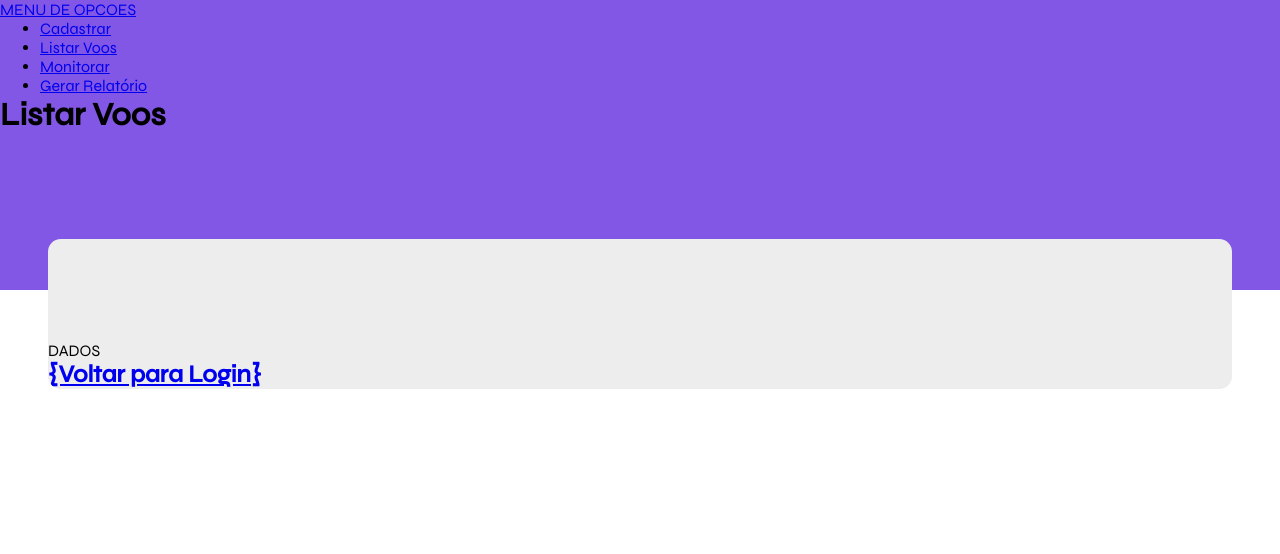
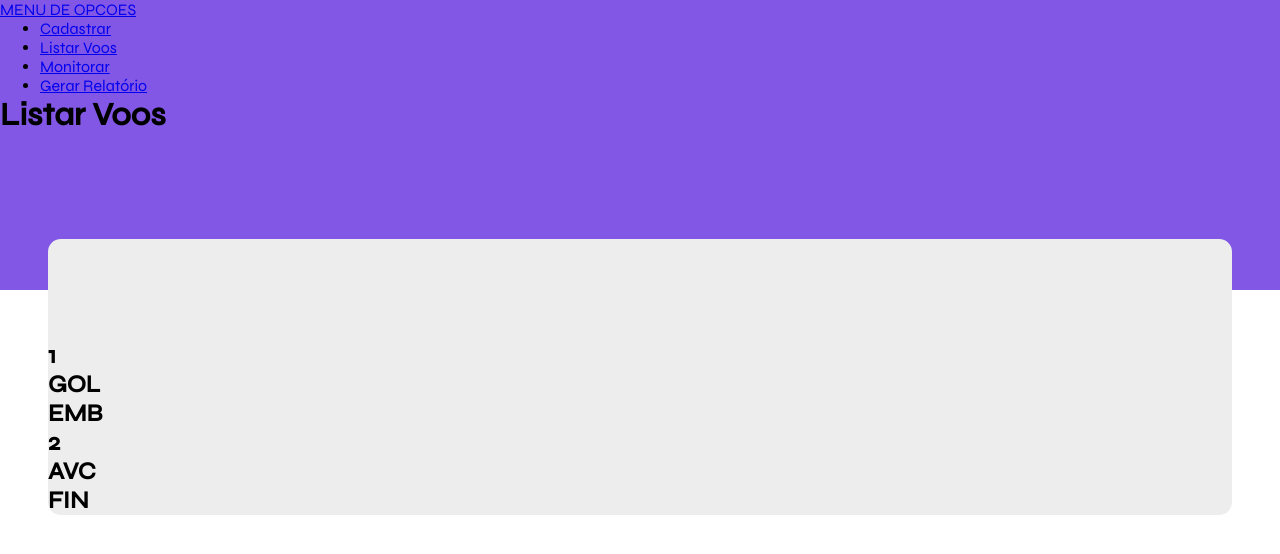
Before and after one commit to FengYungz/sistema_aeroporto, a Django app: page /central/ in a window 1280 px wide. Shown: the top 554 px of the page. Run offline with Django 4.2, Linux system fonts and the light colour scheme; data comes from the database, SQL or seed files in the repository.

Commit message:
adicionando a chave estrangeira

```diff
--- a/webapp/MyProj/book/forms.py
+++ b/webapp/MyProj/book/forms.py
@@ -19,4 +19,4 @@ class MonitorarVoo(forms.ModelForm):
 
     class Meta:
         model = Estado_Dinamico
-        fields = ('codigo', 'data_saida', 'data_chegada', 'status')
+        fields = ('voo', 'data_saida', 'data_chegada', 'status')
--- a/webapp/MyProj/book/models.py
+++ b/webapp/MyProj/book/models.py
@@ -33,6 +33,12 @@ class Voo(models.Model):
 		db_table = 'Voos'
 
 class Estado_Dinamico(models.Model):
+	voo = models.OneToOneField(
+        Voo,
+        on_delete=models.CASCADE,
+        primary_key=True,
+    )
+
 	STATUS = [
 		('EMB', 'Embarque'),
 		('PSO', 'Pouso'),
@@ -40,9 +46,6 @@ class Estado_Dinamico(models.Model):
 		('FIN', 'Finalizado'),
 		# adicionar mais estados aqui abaixo
 	]
-	id = models.BigAutoField(primary_key=True)
-
-	codigo = models.CharField(max_length=12, null=False)
 
 	data_saida = models.DateTimeField(blank=True)
 	data_chegada = models.DateTimeField(blank=True)
--- a/webapp/MyProj/book/views.py
+++ b/webapp/MyProj/book/views.py
@@ -47,7 +47,9 @@ def cadastrar(request):
 
 def central(request):
     # Listagem ainda não implementada no front
-    voos=Voo.objects.all()
+    filter = {}
+    # voos = Voo.objects.filter(filter)
+    voos = Estado_Dinamico.objects.select_related()
     context={'voos':voos}
     return render(request, 'central.html',context)
 
--- a/webapp/MyProj/template/central.html
+++ b/webapp/MyProj/template/central.html
@@ -3,6 +3,7 @@
 
 <!DOCTYPE html>
 <html lang="en">
+
 <head>
     <title>Central de Voo</title>
     <meta charset="UTF-8">
@@ -11,6 +12,7 @@
     <link rel="stylesheet" href="{% static 'css/global.css' %}" />
     <link rel="stylesheet" href="{% static 'css/home.css' %}" />
 </head>
+
 <body>
     {% block content %}
     <header>
@@ -26,10 +28,17 @@
             </div>
             <h1>Listar Voos</h1>
     </header>
-        <div class="dashboard">DADOS
-            <h2><a href="{% url 'login' %}">{Voltar para Login}</a></h2>
+    <div class="dashboard">
+        {% for voo in voos %}
+        <article class="post">
+            <h2>{{ voo.voo.codigo }}</h2>
+            <h2>{{ voo.voo.companhia }}</h2>
+            <h2>{{ voo.status }}</h2>
+        </article>
+        {% endfor %}
     </div>
     </div>
     {% endblock %}
 </body>
+
 </html>
```
Also changed, not shown: webapp/MyProj/db.sqlite3. Lines whose indentation alone changed are shown as unchanged.
